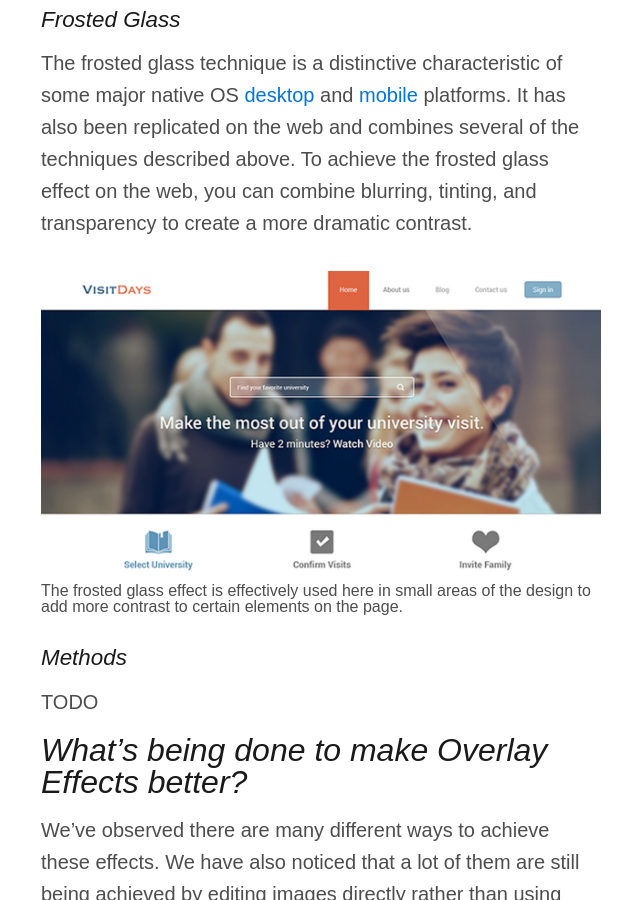
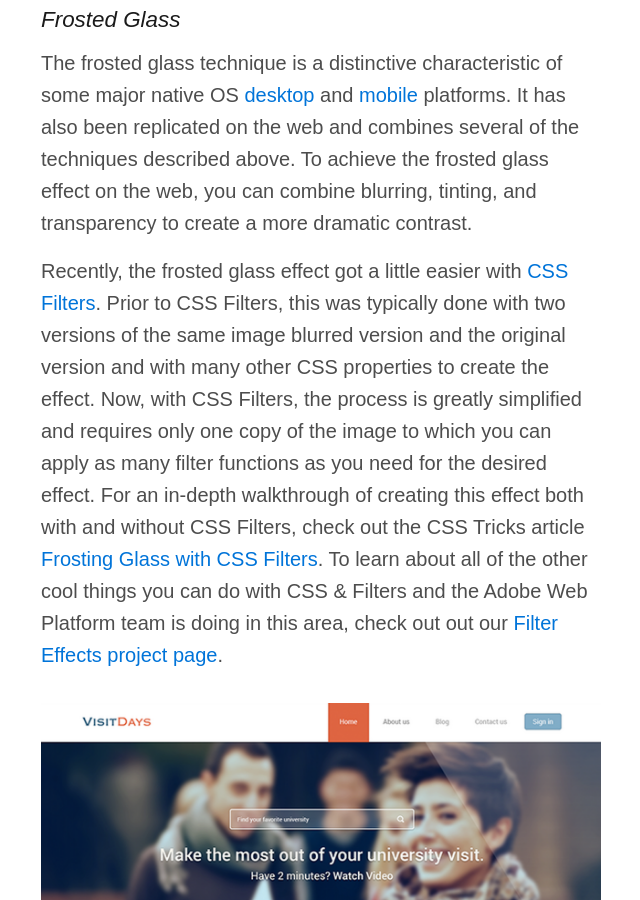
Before and after one commit to adobe-webplatform/adobe-webplatform.github.io, a Jekyll site: the page built from _posts/2014-06-12-overlay-effects.md, in a window 1280 px wide and 900 px high, scrolled down 4025 px. Shown: the whole window, without its empty margins (319-959 px from the left). Built offline with Jekyll 4.4.1, drawn with Linux system fonts in a browser that asks for light colours.

Commit message:
more copy & modified external links to open in new window

```diff
--- a/_posts/2014-06-12-overlay-effects.md
+++ b/_posts/2014-06-12-overlay-effects.md
@@ -28,7 +28,7 @@ background. This makes the focus point in the design explicit, drawing the eyes
 part of areas of the page.
 
 <figure>
-  <a href="http://hipstamatic.com/">
+  <a href="http://hipstamatic.com/" target="_blank">
     <img src="{{site.baseurl}}/img/overlay-hipstamatic.jpg" alt="Blurred Background">
   </a>
   <figcaption>
@@ -47,7 +47,7 @@ is partially transparent. This is commonly done with shades of black, gray, or w
 the best contrast, but more vibrant colors can be used as well.
 
 <figure>
-  <a href="http://www.ironman.com/triathlon/events/americas/ironman/world-championship.aspx#axzz2vyQ5Zma8">
+  <a href="http://www.ironman.com/triathlon/events/americas/ironman/world-championship.aspx#axzz2vyQ5Zma8" target="_blank">
     <img src="{{site.baseurl}}/img/overlay-ironman.png" alt="Transparency Overlay">
   </a>
   <figcaption>
@@ -67,7 +67,7 @@ overlaying content in different colors that contrast well with the background.
 
 
 <figure>
-  <a href="http://www.bentlyfoundation.org/">
+  <a href="http://www.bentlyfoundation.org/" target="_blank">
     <img src="{{site.baseurl}}/img/overlay-bently.png" alt="Tinted Images">
   </a>
   <figcaption>
@@ -88,7 +88,7 @@ effect that enhances contrast to content laid over it. As with transparency
 overlays, this is commonly done with shades of black, gray, or white.
 
 <figure>
-  <a href="http://fmkcatering.com/">
+  <a href="http://fmkcatering.com/" target="_blank">
     <img src="{{site.baseurl}}/img/overlay-fmk-catering.png" alt="Gradient Fade">
   </a>
   <figcaption>
@@ -102,13 +102,25 @@ TODO
 ####Frosted Glass
 
 The frosted glass technique is a distinctive characteristic of some major
-native OS [desktop][win7] and [mobile][ios] platforms. It has also been
-replicated on the web and combines several of the techniques described above.
-To achieve the frosted glass effect on the web, you can combine blurring,
+native OS [desktop][win7]{:target="_blank"} and [mobile][ios]{:target="_blank"} platforms.
+It has also been replicated on the web and combines several of the techniques described
+above. To achieve the frosted glass effect on the web, you can combine blurring,
 tinting, and transparency to create a more dramatic contrast.
 
+Recently, the frosted glass effect got a little easier with
+[CSS Filters][filters-tutorial]{:target="_blank"}. Prior to CSS Filters, this was
+typically done with two versions of the same image blurred version and the original
+version and with many other CSS properties to create the effect. Now, with CSS Filters,
+the process is greatly simplified and requires only one copy of the image to which you
+can apply as many filter functions as you need for the desired effect. For an in-depth
+walkthrough of creating this effect both with and without CSS Filters, check out the
+CSS Tricks article [Frosting Glass with CSS Filters][css-tricks]{:target="_blank"}.
+To learn about all of the other cool things you can do with CSS &amp; Filters and the
+Adobe Web Platform team is doing in this area, check out out our
+[Filter Effects project page][filters].
+
 <figure>
-  <a href="http://www.visitdays.com/">
+  <a href="http://www.visitdays.com/" target="_blank">
     <img src="{{site.baseurl}}/img/overlay-visit-days.png" alt="Frosted Glass">
   </a>
   <figcaption>
@@ -138,18 +150,20 @@ methods available to them for creating Overlay Effects.  The people we
 spoke to either found no real challenges achieve the desired effects or
 specifically avoided using some of them due to perceived overuse and
 trendiness.  Read more about our research in this area on our blog:
-[Lean Experiment: Overlay Effects][blog]{:target="_blank"}.
+[Lean Experiment: Overlay Effects][blog].
 
 
 f you have opinions or input on this topic, please let us know by taking a
-few minutes to complete our [quick survey][survey]. If we gather more information to
-cause us to revisit this, we can then contact you to discuss your ideas further.
+few minutes to complete our [quick survey][survey]{:target="_blank"}. If we
+gather more information to cause us to revisit this, we can then contact you
+to discuss your ideas further.
 
 
 
 [blog]: http://blogs.adobe.com/webplatform/2014/07/10/lean-experiment-overlay-effects/
 [css-tricks]: http://css-tricks.com/frosting-glass-css-filters/
-[filters]: /filters
+[filters-tutorial]: http://docs.webplatform.org/wiki/tutorials/css_filters
+[filters]: /filter-effects
 [win7]: http://www.programering.com/a/MDO1IDMwATM.html
 [ios]: http://ionicframework.com/demos/frosted-glass/
 [survey]: https://adobeweb.typeform.com/to/mz6Jtj?s=B0709
```
